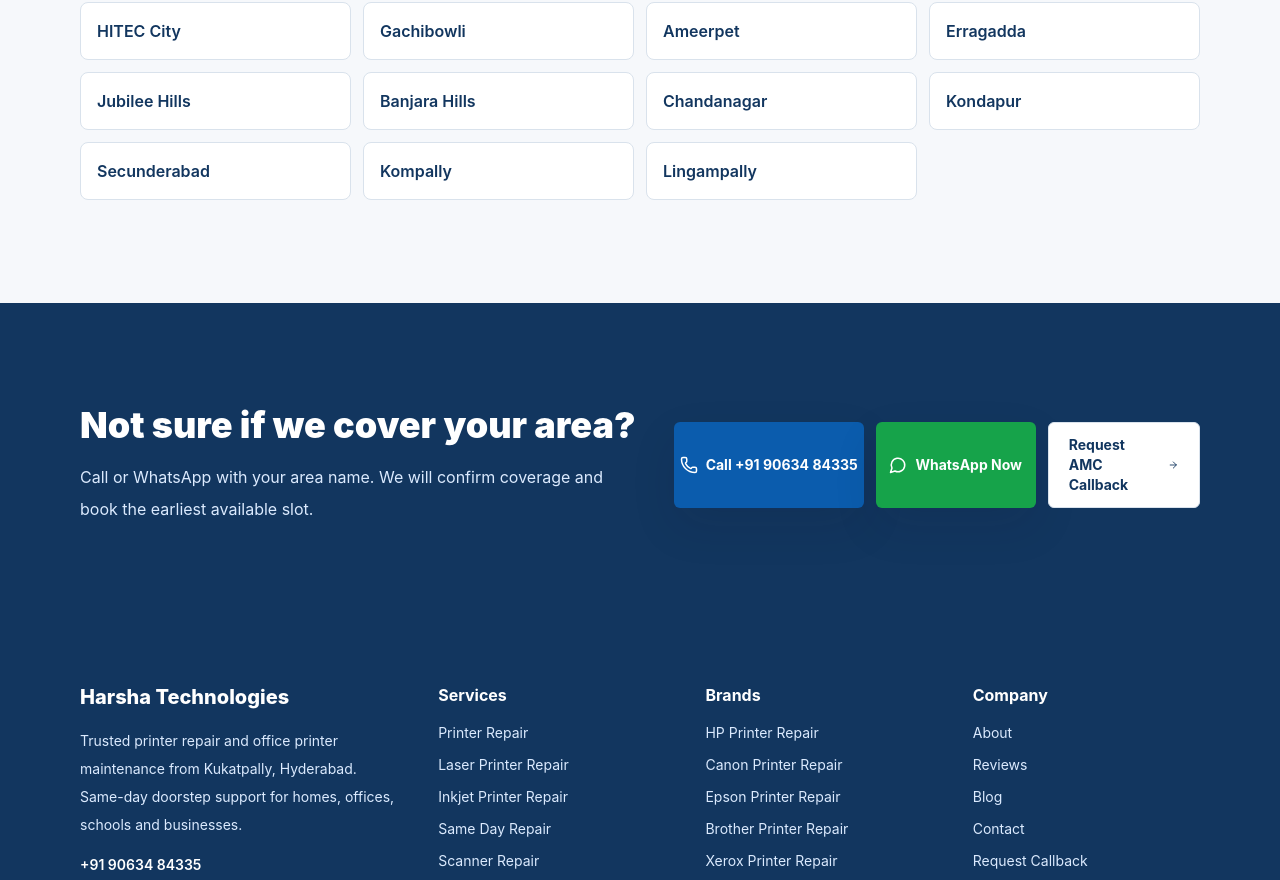
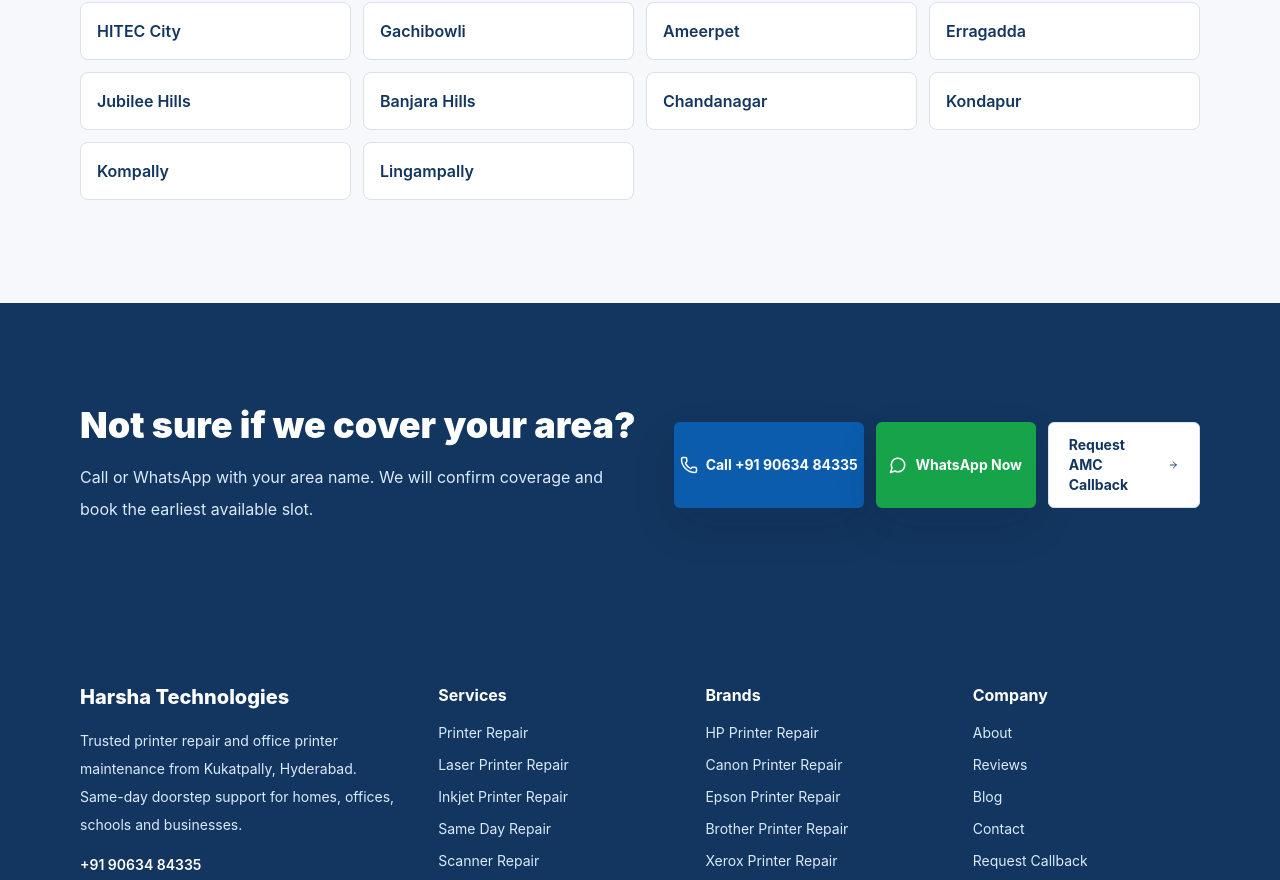
Before and after one commit to BlixerStudio/Harsha-Technologies, a Next.js app in the folder Harsha-Technologies/: page /areas in a window 1280 px wide. Shown: the part 1696-2576 px from the top of the page. Built offline with nearby package versions, Linux system fonts and the light colour scheme; no server answers.

Commit message:
Remove Secunderabad from service areas, dedupe sitemap and refresh lastmod

```diff
--- a/Harsha-Technologies/next.config.mjs
+++ b/Harsha-Technologies/next.config.mjs
@@ -26,6 +26,12 @@
         source: "/index.html",
         destination: "/",
         permanent: true
+      },
+      {
+        // Secunderabad is outside the service area; keep the old URL from 404ing.
+        source: "/areas/secunderabad-printer-repair",
+        destination: "/areas",
+        permanent: true
       }
     ];
   }
--- a/Harsha-Technologies/public/schema.json
+++ b/Harsha-Technologies/public/schema.json
@@ -34,7 +34,7 @@
   "areaServed": [
     "Kukatpally","KPHB","Miyapur","Nizampet","Moosapet","JNTU","Bachupally",
     "Pragathi Nagar","Madhapur","HITEC City","Gachibowli","Ameerpet",
-    "Erragadda","Jubilee Hills","Banjara Hills","Chandanagar","Secunderabad",
+    "Erragadda","Jubilee Hills","Banjara Hills","Chandanagar",
     "Kondapur","Kompally","Lingampally"
   ],
   "serviceArea": {
--- a/Harsha-Technologies/src/app/sitemap.ts
+++ b/Harsha-Technologies/src/app/sitemap.ts
@@ -6,7 +6,8 @@
 import { getAllBlogSlugs } from "@/content/blog-data";
 import { getAllAmcSlugs } from "@/content/amc-data";
 
-const now = new Date("2026-04-29");
+// Generated at build time, so lastmod moves forward with each deploy.
+const now = new Date();
 
 type SitemapRoute = {
   url: string;
@@ -52,7 +53,14 @@
     routes.push({ url: `/business-amc/${slug}`, priority: 0.8, changeFrequency: "monthly" });
   });
 
-  return routes;
+  // Some pages are listed explicitly and also come from the slug helpers;
+  // keep the first entry for each URL so the sitemap has no duplicates.
+  const seen = new Set<string>();
+  return routes.filter((route) => {
+    if (seen.has(route.url)) return false;
+    seen.add(route.url);
+    return true;
+  });
 }
 
 export default function sitemap(): MetadataRoute.Sitemap {
--- a/Harsha-Technologies/src/content/areas-data.ts
+++ b/Harsha-Technologies/src/content/areas-data.ts
@@ -640,45 +640,6 @@
     ]
   },
   {
-    slug: "secunderabad-printer-repair",
-    name: "Secunderabad",
-    title: "Printer Repair & Service Center in Secunderabad",
-    description:
-      "Printer repair in Secunderabad Hyderabad. Doorstep support for homes, government offices, businesses and defense establishments.",
-    heroDescription:
-      "Doorstep printer repair in Secunderabad for government offices, businesses, homes and defense-area establishments.",
-    heroPoints: [
-      "Secunderabad coverage",
-      "Begumpet and Alwal nearby",
-      "Government and commercial support",
-      "All brands repaired"
-    ],
-    landmarks: ["Secunderabad Station", "Trimulgherry", "Secunderabad Cantonment", "SP Road"],
-    nearbyAreas: ["Begumpet", "Alwal", "Kompally", "Marredpally"],
-    customerTypes: ["Government offices", "Defense establishments", "Shops", "Homes"],
-    urgencyAngle: "Secunderabad's government and cantonment offices rely heavily on printers for documentation and official paperwork.",
-    bodyContent:
-      "Secunderabad is Hyderabad's twin city with a mix of government establishments, defense areas, commercial zones and residential neighborhoods. High printer usage for official documentation creates constant repair demand. Harsha Technologies covers Secunderabad for doorstep printer repair for all brands used in government, commercial and residential settings.",
-    ctaLabel: "Book Secunderabad printer repair",
-    faqs: [
-      {
-        question: "Is Secunderabad covered for printer repair & service?",
-        answer:
-          "Yes. Harsha Technologies provides doorstep printer repair across Secunderabad areas."
-      },
-      {
-        question: "Can you fix government office printers in Secunderabad?",
-        answer:
-          "Yes. Government offices and commercial establishments in Secunderabad can book doorstep repair visits."
-      },
-      {
-        question: "Do you support HP and Canon in Secunderabad?",
-        answer:
-          "Yes. All major brands including HP, Canon, Epson, Brother and Xerox are serviced in Secunderabad."
-      }
-    ]
-  },
-  {
     slug: "kompally-printer-repair",
     name: "Kompally",
     title: "Printer Repair & Service Center in Kompally",
@@ -688,12 +649,12 @@
       "Doorstep printer repair in Kompally for residential areas, schools and offices on Hyderabad's northern edge.",
     heroPoints: [
       "Kompally residential coverage",
-      "Alwal and Secunderabad nearby",
+      "Alwal and Medchal nearby",
       "School and home printer support",
       "All brands serviced"
     ],
     landmarks: ["Kompally Main Road", "Kompally Junction", "ORR Kompally exit"],
-    nearbyAreas: ["Alwal", "Secunderabad", "Medchal", "Bachupally"],
+    nearbyAreas: ["Alwal", "Medchal", "Bachupally"],
     customerTypes: ["Homes", "Schools", "Offices", "Small businesses"],
     urgencyAngle: "Kompally's school-dense residential community needs reliable printer support for student and office use.",
     bodyContent:
```
Also changed, not shown: Harsha-Technologies/public/llms.txt.
